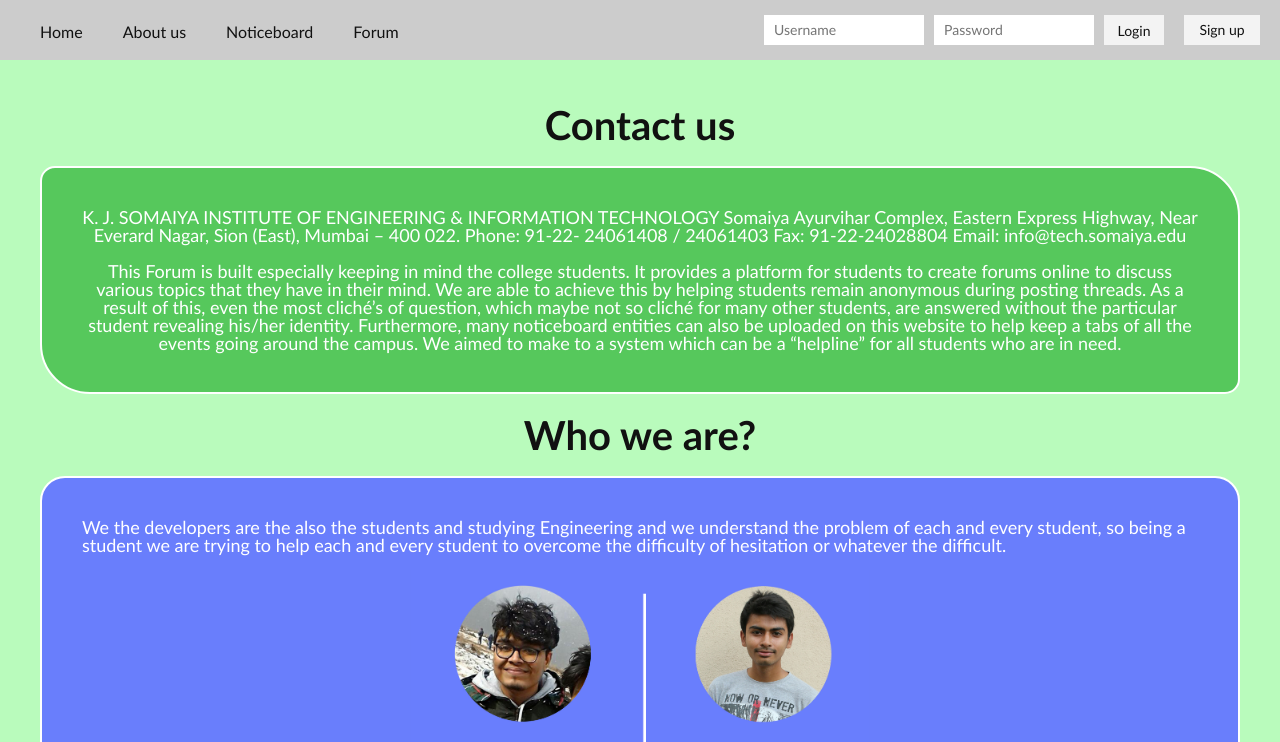
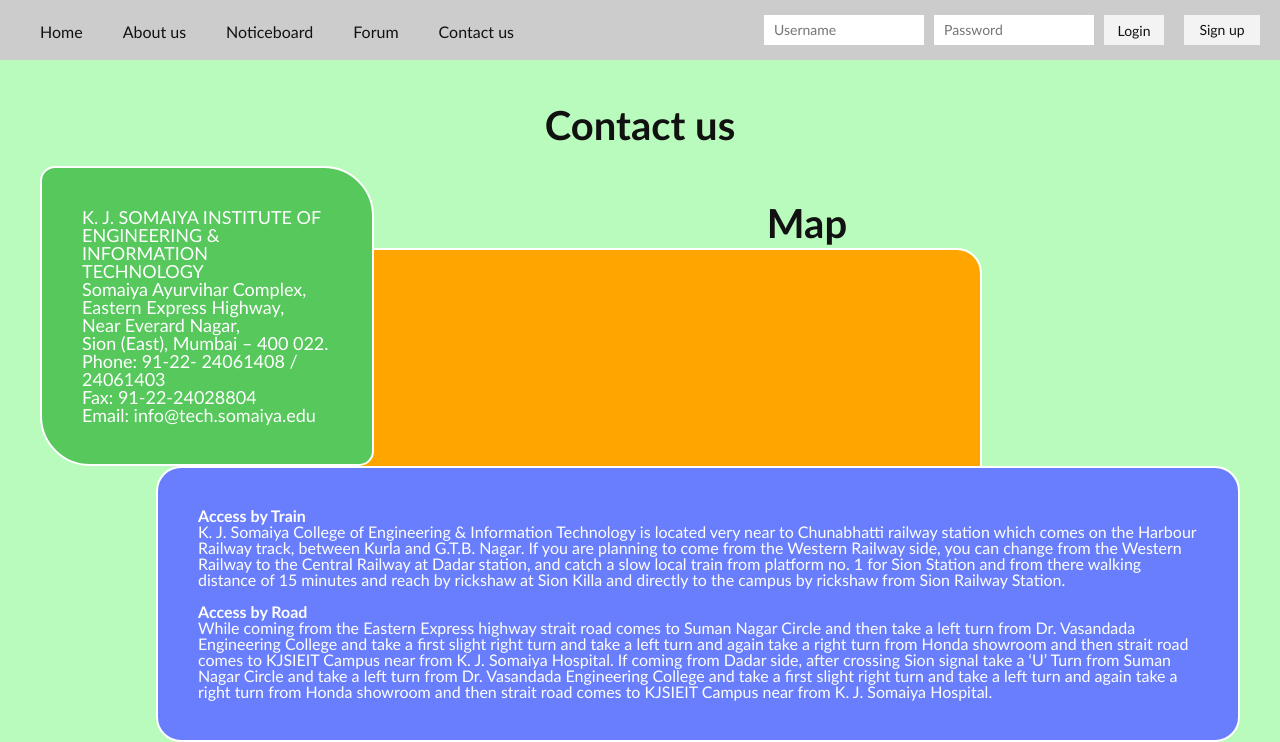
Before and after one commit to git-ankit/StudentsLifeLine, a PHP site: page /contact.php in a window 1280 px wide. Shown: the top 742 px of the page. Run offline with PHP 8.4, Linux system fonts and the light colour scheme; grey boxes are pictures that could not be loaded.

Commit message:
Still Minor Changes
Why should i write description

```diff
--- a/contact.php
+++ b/contact.php
@@ -6,29 +6,34 @@
 <section class="main-container" style="background-color: #b9fbbc">
 	<div class="main-wrapper">
 		<h2>Contact us</h2></br>
-			<div class="box-about" style="background-color: #56c85c; color: white; font-size: 18px">
-				<center><p style="font-size: 18px">
-						K. J. SOMAIYA INSTITUTE OF ENGINEERING & INFORMATION TECHNOLOGY
-						Somaiya Ayurvihar Complex,
-						Eastern Express Highway,
-						Near Everard Nagar,
-						Sion (East), Mumbai – 400 022.
+			<div class="box-contact" style="background-color: #56c85c; color: white; font-size: 18px; float: left">
+				<p>K. J. SOMAIYA INSTITUTE OF ENGINEERING & INFORMATION TECHNOLOGY</p>
+				<p>Somaiya Ayurvihar Complex,</p>
+				<p>Eastern Express Highway,</p>
+				<p>Near Everard Nagar,</p>
+				<p>Sion (East), Mumbai – 400 022.</p>
 
-						Phone: 91-22- 24061408 / 24061403
-						Fax:    91-22-24028804
-						Email: info@tech.somaiya.edu
-				</p></center>
-				</br>
-				<center><p style="font-size: 18px"> This Forum is built especially keeping in mind the college students. It provides a platform for students to create forums online to discuss various topics that they have in their mind. We are able to achieve this by helping students remain anonymous during posting threads. As a result of this, even the most cliché’s of question, which maybe not so cliché for many other students, are answered without the particular student revealing his/her identity. Furthermore, many noticeboard entities can also be uploaded on this website to help keep a tabs of all the events going around the campus. We aimed to make to a system which can be a “helpline” for all students who are in need. </p></center>
+				<p>Phone: 91-22- 24061408 / 24061403</p>
+				<p>Fax:    91-22-24028804</p>
+				<p>Email: info@tech.somaiya.edu</p>
 			</div>
-			</br>
-			<h2>Who we are?</h2>
+
+			<div class="box" style="background-color: #697efc; color: white; width:1000px; float: right">
+				<strong><p>Access by Train</p></strong>
+
+				<p>K. J. Somaiya College of Engineering & Information Technology is located very near to Chunabhatti railway station which comes on the Harbour Railway track, between Kurla and G.T.B. Nagar. If you are planning to come from the Western Railway side, you can change from the Western Railway to the Central Railway at Dadar station, and catch a slow local train from platform no. 1 for Sion Station and from there walking distance of 15 minutes and reach by rickshaw at Sion Killa and directly to the campus by rickshaw from Sion Railway Station.</p>
 			</br>
 
-			<div class="box" style="background-color: #697efc">
-				<p style="font-size: 18px; color: white"> We the developers are the also the students and studying Engineering and we understand the problem of each and every student, so being a student we are trying to help each and every student to overcome the difficulty of hesitation or whatever the difficult.</p>
-				</br>
-				<center><img src="/studentslifeline/includes/about.jpg" height="245.4px" width="458px"></center>
+				<strong><p>Access by Road</p></strong>
+
+				<p>While coming from the Eastern Express highway strait road comes to Suman Nagar Circle and then take a left turn from Dr. Vasandada Engineering College and take a first slight right turn and take a left turn and again take a right turn from Honda showroom and then strait road comes to KJSIEIT Campus near from K. J. Somaiya Hospital. If coming from Dadar side, after crossing Sion signal take a ‘U’ Turn from Suman Nagar Circle and take a left turn from Dr. Vasandada Engineering College and take a first slight right turn and take a left turn and again take a right turn from Honda showroom and then strait road comes to KJSIEIT Campus near from K. J. Somaiya Hospital.</p>
+			</div>
+		</div>
+			</br>
+		</br>
+			<h2 style="float: center"> Map </h2>
+			<center><div class="box" style="background-color: Orange; float:center; width: 600px; height: 450px">
+				<iframe src="https://www.google.com/maps/embed?pb=!1m14!1m8!1m3!1d3771.3994089454113!2d72.871052!3d19.046169!3m2!1i1024!2i768!4f13.1!3m3!1m2!1s0x0%3A0x473006136ad440dc!2sK.+J.+Somaiya+Institute+of+Engineering+and+Information+Technology!5e0!3m2!1sen!2sin!4v1509558598369" width="600" height="450" frameborder="0" style="border:0" allowfullscreen></iframe></center>
 			</div>
 
 
--- a/includes/header.inc.php
+++ b/includes/header.inc.php
@@ -13,6 +13,7 @@
 				<li><a href="/StudentsLifeLine/about.php">About us</a></li>
 				<li><a href="/StudentsLifeLine/noticeboard/noticeb.php">Noticeboard</a></li>
 				<li><a href="/StudentsLifeLine/forum/showforums.php">Forum</a></li>
+				<li><a href="/StudentsLifeLine/contact.php">Contact us</a></li>
 			</ul>
 			<div class="nav-login">
 				<form action="includes/login.inc.php" method="POST">
--- a/style.css
+++ b/style.css
@@ -371,3 +371,12 @@ select {
     padding: 40px;
 	background-color: #f5b340;
 }
+
+.box-contact {
+	border-radius: 15px 50px;
+	border: 2px solid white;
+    background: #73AD21;
+    padding: 40px;
+	background-color: #f5b340;
+	width: 250px;
+}
```
